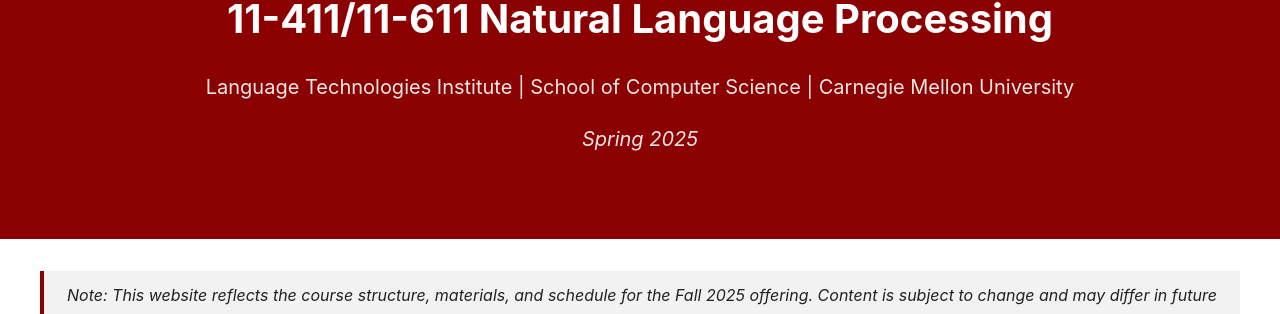
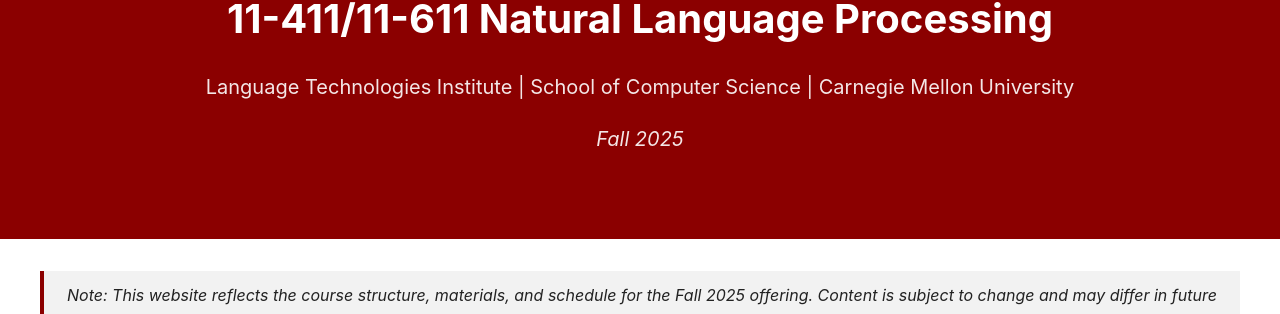
Before and after one commit to reecursion/11411-NLP-Fall2025, a Jekyll site: the page built from index.md, in a window 1280 px wide. Shown: the part 167-481 px from the top of the page. Built offline with Jekyll 4.4.1, drawn with Linux system fonts in a browser that asks for light colours.

Commit message:
Fixed some typos

```diff
--- a/_includes/header.html
+++ b/_includes/header.html
@@ -17,7 +17,7 @@
     <div class="container">
       <h1 class="hero-title">11-411/11-611 Natural Language Processing</h1>
       <p class="hero-subtitle">Language Technologies Institute | School of Computer Science | Carnegie Mellon University</p>
-      <p class="hero-subtitle"><i>Spring 2025</i></p>
+      <p class="hero-subtitle"><i>Fall 2025</i></p>
     </div>
   </div>
   {% endif %}
```
